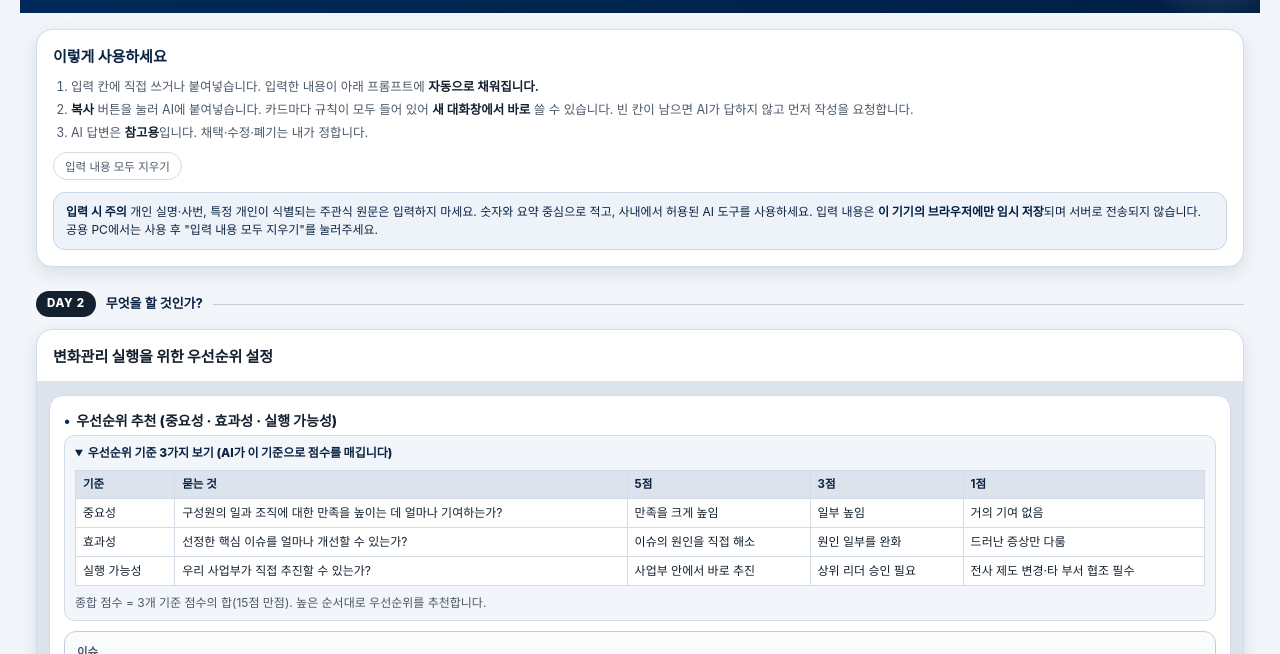
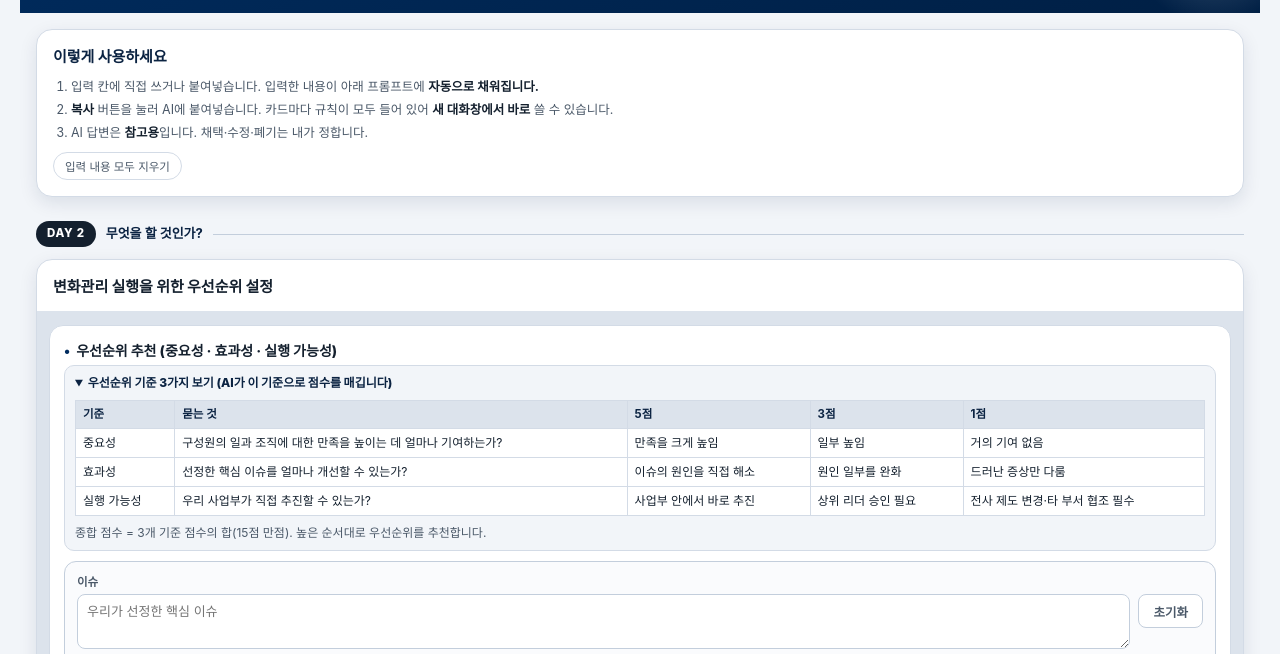
Before and after one commit to jiny-ng/keyfinding_general, a plain HTML site: page index.html in a window 1280 px wide. Shown: the part 103-757 px from the top of the page. Drawn offline with Linux system fonts and the light colour scheme.

Commit message:
Update index.html

```diff
--- a/index.html
+++ b/index.html
@@ -181,13 +181,12 @@
     <h2>이렇게 사용하세요</h2>
     <ol class="howto" style="margin-top:0">
       <li>입력 칸에 직접 쓰거나 붙여넣습니다. 입력한 내용이 아래 프롬프트에 <b>자동으로 채워집니다.</b></li>
-      <li><b>복사</b> 버튼을 눌러 AI에 붙여넣습니다. 카드마다 규칙이 모두 들어 있어 <b>새 대화창에서 바로</b> 쓸 수 있습니다. 빈 칸이 남으면 AI가 답하지 않고 먼저 작성을 요청합니다.</li>
+      <li><b>복사</b> 버튼을 눌러 AI에 붙여넣습니다. 카드마다 규칙이 모두 들어 있어 <b>새 대화창에서 바로</b> 쓸 수 있습니다.</li>
       <li>AI 답변은 <b>참고용</b>입니다. 채택·수정·폐기는 내가 정합니다.</li>
     </ol>
     <div class="tools">
       <button class="reset" id="resetAll" type="button">입력 내용 모두 지우기</button>
     </div>
-    <div class="warn"><b>입력 시 주의</b> 개인 실명·사번, 특정 개인이 식별되는 주관식 원문은 입력하지 마세요. 숫자와 요약 중심으로 적고, 사내에서 허용된 AI 도구를 사용하세요. 입력 내용은 <b>이 기기의 브라우저에만 임시 저장</b>되며 서버로 전송되지 않습니다. 공용 PC에서는 사용 후 "입력 내용 모두 지우기"를 눌러주세요.</div>
   </div>
 </section>
 
```
